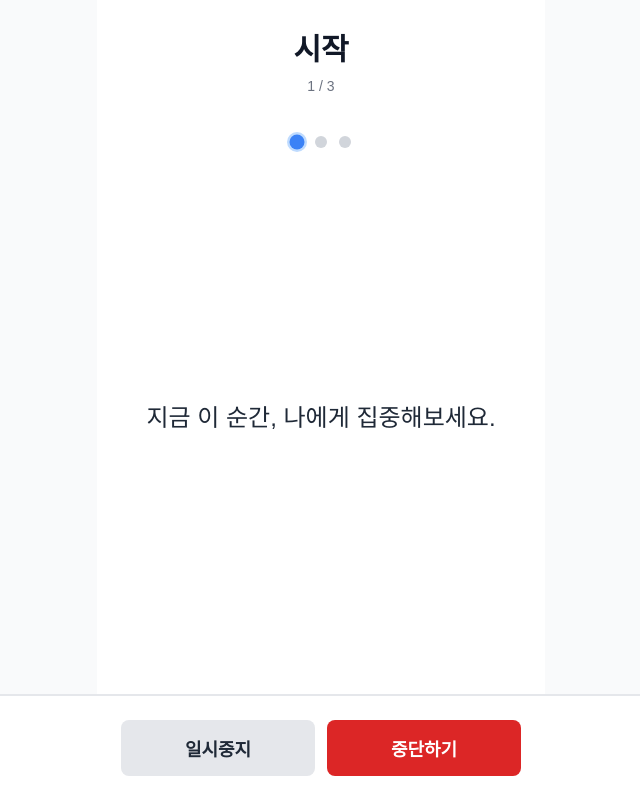
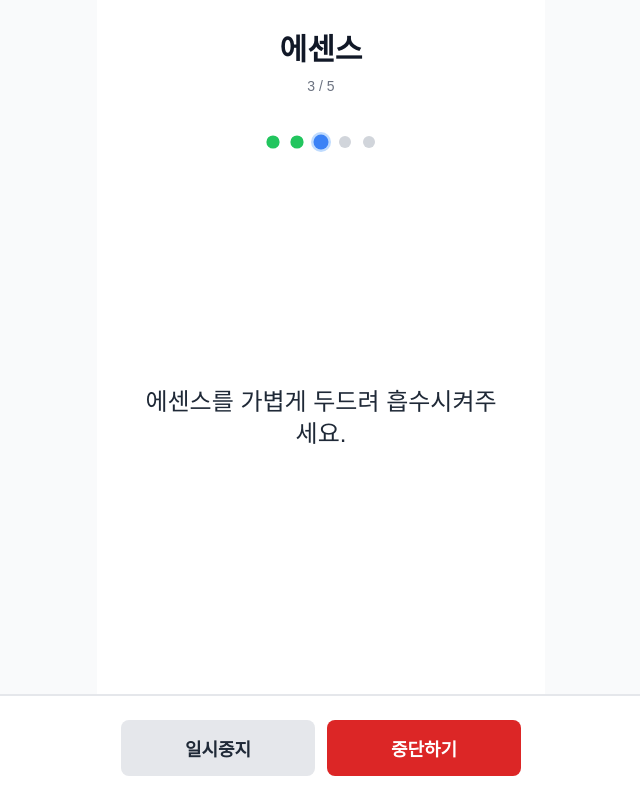
Before and after one commit to seony85-ux/myMVP, a Next.js app: page /routine/play in a window 1280 px wide. Shown: the whole page, without its empty margins (319-959 px from the left). Built offline with nearby package versions, Linux system fonts and the light colour scheme.

Commit message:
bgm삽입

```diff
--- a/app/routine/play/RoutinePlayContent.tsx
+++ b/app/routine/play/RoutinePlayContent.tsx
@@ -1,6 +1,6 @@
 'use client'
 
-import { useState, useEffect, useMemo, useCallback } from 'react'
+import { useState, useEffect, useMemo, useCallback, useRef } from 'react'
 import { useRouter, useSearchParams } from 'next/navigation'
 import AppLayout from '@/components/AppLayout'
 import CTAContainer from '@/components/CTAContainer'
@@ -8,6 +8,7 @@ import Button from '@/components/Button'
 import StepHeader from '@/components/StepHeader'
 import MeditationText from '@/components/MeditationText'
 import ProgressIndicator from '@/components/ProgressIndicator'
+import AudioManager, { AudioManagerRef } from '@/components/AudioManager'
 import { useSessionStore } from '@/stores/sessionStore'
 
 // BGM 이름 매핑 (setup 페이지와 동일)
@@ -17,12 +18,42 @@ const BGM_NAMES: Record<string, string> = {
   none: '없음',
 }
 
-// 스킨케어 단계 고정 순서 및 ID-한글 이름 매핑
-const STEP_ORDER = ['토너', '에센스', '크림']
-const STEP_ID_TO_NAME: Record<string, string> = {
-  toner: '토너',
-  essence: '에센스',
-  cream: '크림',
+// 루틴 단계 타입 정의
+interface RoutineStep {
+  id: string
+  text: string
+  audio_url: string
+  silenceAfter: number // ms 단위
+}
+
+// 10단계 루틴 구성
+const ROUTINE_STEPS: RoutineStep[] = [
+  { id: 'intro1', text: '지금 이 순간, 나에게 집중해보세요.', audio_url: '', silenceAfter: 0 },
+  { id: 'intro2', text: '천천히 숨을 들이쉬고 내쉬어보세요.', audio_url: '', silenceAfter: 0 },
+  { id: 'toner1', text: '지금 이 순간, 토너에 집중해보세요.', audio_url: '', silenceAfter: 0 },
+  { id: 'toner2', text: '토너를 부드럽게 펴발라주세요.', audio_url: '', silenceAfter: 0 },
+  { id: 'essence1', text: '지금 이 순간, 에센스에 집중해보세요.', audio_url: '', silenceAfter: 0 },
+  { id: 'essence2', text: '에센스를 가볍게 두드려 흡수시켜주세요.', audio_url: '', silenceAfter: 0 },
+  { id: 'cream1', text: '지금 이 순간, 크림에 집중해보세요.', audio_url: '', silenceAfter: 0 },
+  { id: 'cream2', text: '크림을 부드럽게 마사지하며 발라주세요.', audio_url: '', silenceAfter: 0 },
+  { id: 'finish1', text: '오늘 하루도 수고하셨어요.', audio_url: '', silenceAfter: 0 },
+  { id: 'finish2', text: '당신의 피부가 건강하게 빛나기를 바랍니다.', audio_url: '', silenceAfter: 0 },
+]
+
+// 진행 단계 UI 매핑 (5단계)
+const STEP_UI_NAMES = ['시작', '토너', '에센스', '크림', '마무리']
+
+// BGM URL 생성 함수 (bgmId 기반)
+const getBgmUrl = (bgmId: string | null): string | undefined => {
+  if (!bgmId || bgmId === 'none') return undefined
+
+  // BGM ID에 따른 URL 매핑
+  const bgmUrlMap: Record<string, string> = {
+    bgm2: 'https://iuuzjngznrlivozmoftc.supabase.co/storage/v1/object/public/bgm/piano.mp3',
+    bgm3: 'https://iuuzjngznrlivozmoftc.supabase.co/storage/v1/object/public/bgm/waves.mp3',
+  }
+
+  return bgmUrlMap[bgmId]
 }
 
 export default function RoutinePlayContent() {
@@ -30,9 +61,6 @@ export default function RoutinePlayContent() {
   const searchParams = useSearchParams()
 
   // Zustand 스토어에서 상태 가져오기
-  const routineMode = useSessionStore((state) => state.routineMode)
-  const selectedSteps = useSessionStore((state) => state.selectedSteps)
-  const voiceGuideEnabled = useSessionStore((state) => state.voiceGuideEnabled)
   const bgmId = useSessionStore((state) => state.bgmId)
 
   // 개발 모드 상태: 초기값은 false
@@ -40,7 +68,6 @@ export default function RoutinePlayContent() {
 
   // useEffect에서 dev 쿼리 파라미터 확인
   useEffect(() => {
-    // searchParams.get('dev') === '1'일 때만 dev 모드를 true로 설정
     const devParam = searchParams.get('dev')
     setIsDevMode(devParam === '1')
   }, [searchParams])
@@ -48,119 +75,207 @@ export default function RoutinePlayContent() {
   // 현재 진행 중인 단계 인덱스 관리 (초기값: 0)
   const [currentStepIndex, setCurrentStepIndex] = useState(0)
 
-  // 단계별 침묵 시간 설정 (ms 단위) - 컴포넌트 외부 상수로 정의
-  const stepSilenceMap: Record<string, number | undefined> = useMemo(
-    () => ({
-      start: 3000, // 3초
-      free: 0,
-      end: 0,
-      // 기본값은 0, 필요시 단계별로 설정 가능
-    }),
-    []
-  )
+  // 침묵 시간 대기 상태 관리
+  const [isSilentWaiting, setIsSilentWaiting] = useState(false)
 
-  // routineMode에 따라 단계 배열 구성 (메모이제이션)
-  const routineSteps = useMemo(() => {
-    if (routineMode === 'basic') {
-      // 기본 모드: 고정 단계
-      return ['start', 'free', 'end']
-    } else {
-      // 단계별 가이드 모드: start + 선택된 단계들 + end
-      // selectedSteps를 고정된 순서로 정렬
-      const sortedSteps = selectedSteps
-        .map((step) => {
-          // ID 형태인 경우 한글 이름으로 변환, 이미 한글인 경우 그대로 사용
-          return STEP_ID_TO_NAME[step] || step
-        })
-        .filter((step) => STEP_ORDER.includes(step))
-        .sort((a, b) => STEP_ORDER.indexOf(a) - STEP_ORDER.indexOf(b))
+  // 음성 재생 중 상태 관리
+  const [isVoicePlaying, setIsVoicePlaying] = useState(false)
 
-      return ['start', ...sortedSteps, 'end']
-    }
-  }, [routineMode, selectedSteps])
-  const currentStep = routineSteps[currentStepIndex] || 'start'
+  // 중단 상태 관리
+  const [isAborted, setIsAborted] = useState(false)
 
-  // 현재 단계의 침묵 시간 가져오기
-  const currentStepSilence = useMemo(() => {
-    // 문자열인 경우 매핑에서 찾기
-    return stepSilenceMap[currentStep] ?? 0
-  }, [currentStep, stepSilenceMap])
+  // 일시중지 상태 관리
+  const [isPaused, setIsPaused] = useState(false)
 
-  // 현재 단계명 표시용 (메모이제이션)
-  const currentStepName = useMemo(() => {
-    if (currentStep === 'start') return '시작'
-    if (currentStep === 'free') return '자율'
-    if (currentStep === 'end') return '마무리'
-    return `${currentStep} 단계`
+  // 침묵 시간 타이머 ref
+  const silenceTimerRef = useRef<NodeJS.Timeout | null>(null)
+
+  // AudioManager ref
+  const audioManagerRef = useRef<AudioManagerRef>(null)
+
+  // 현재 단계
+  const currentStep = useMemo(() => {
+    return ROUTINE_STEPS[currentStepIndex] || ROUTINE_STEPS[0]
+  }, [currentStepIndex])
+
+  // BGM URL
+  const bgmUrl = useMemo(() => {
+    return getBgmUrl(bgmId)
+  }, [bgmId])
+
+  // 현재 단계의 음성 URL
+  const voiceUrl = useMemo(() => {
+    return currentStep.audio_url || undefined
   }, [currentStep])
 
-  // 완료된 단계 인덱스 배열: 현재 단계 이전의 모든 단계 (메모이제이션)
-  const completedSteps = useMemo(() => {
-    return Array.from({ length: currentStepIndex }, (_, i) => i)
+  // 진행 단계 UI 인덱스 (0~4, 5단계)
+  const uiStepIndex = useMemo(() => {
+    return Math.floor(currentStepIndex / 2)
   }, [currentStepIndex])
 
-  // 현재 단계에 따른 문구 설정 (메모이제이션)
-  const currentPhraseText = useMemo(() => {
-    switch (currentStep) {
-      case 'start':
-        return '지금 이 순간, 나에게 집중해보세요.'
-      case 'free':
-        return '자유롭게 스킨케어를 진행해주세요.'
-      case 'end':
-        return '오늘 하루도 수고하셨어요.'
-      default:
-        // 토너, 에센스, 크림 등의 단계별 명상 문구
-        return `지금 이 순간, ${currentStep}에 집중해보세요.`
+  // 현재 단계명 표시용
+  const currentStepName = useMemo(() => {
+    return STEP_UI_NAMES[uiStepIndex] || '시작'
+  }, [uiStepIndex])
+
+  // 완료된 단계 인덱스 배열 (UI 기준)
+  const completedSteps = useMemo(() => {
+    return Array.from({ length: uiStepIndex }, (_, i) => i)
+  }, [uiStepIndex])
+
+  // 표시할 메시지 텍스트
+  const displayText = useMemo(() => {
+    if (isSilentWaiting) {
+      return '잠시 집중해보세요...'
     }
-  }, [currentStep])
+    return currentStep.text
+  }, [isSilentWaiting, currentStep.text])
 
-  // BGM 이름 가져오기 (메모이제이션)
+  // 마지막 단계인지 확인
+  const isLastStep = useMemo(() => {
+    return currentStepIndex >= ROUTINE_STEPS.length - 1
+  }, [currentStepIndex])
+
+  // BGM 이름 가져오기
   const bgmName = useMemo(() => {
     return bgmId ? (BGM_NAMES[bgmId] || '알 수 없음') : '없음'
   }, [bgmId])
 
-  // 중단 상태 관리 (중단 시 타이머 정리를 위해)
-  const [isAborted, setIsAborted] = useState(false)
-  // 일시중지 상태 관리
-  const [isPaused, setIsPaused] = useState(false)
-  // 침묵 시간 대기 상태 관리
-  const [isSilentWaiting, setIsSilentWaiting] = useState(false)
-
-  // 마지막 단계인지 확인 (메모이제이션)
-  const isLastStep = useMemo(() => {
-    return currentStepIndex >= routineSteps.length - 1
-  }, [currentStepIndex, routineSteps.length])
-
+  // 중단 핸들러
   const handleStop = useCallback(() => {
-    // 확인 다이얼로그 표시
     const confirmed = window.confirm('정말 루틴을 중단하시겠어요?')
 
     if (!confirmed) {
-      // 취소 시 아무 동작 없이 그대로 유지
       return
     }
 
-    // 확인 시에만 중단 처리
-    // TODO: 루틴 중단 처리 (세션 상태를 aborted로 저장)
-    // 중단 상태 설정 (타이머 정리를 위해)
     setIsAborted(true)
-    // 중단 시 Summary 화면으로 이동 (aborted 파라미터 포함)
+    audioManagerRef.current?.pause()
     router.push('/result/summary?aborted=1')
   }, [router])
 
-  // 일시중지/재개 핸들러
+  // 일시중지 핸들러
   const handlePause = useCallback(() => {
     setIsPaused(true)
+    audioManagerRef.current?.pause()
   }, [])
 
+  // 재개 핸들러
   const handleResume = useCallback(() => {
     setIsPaused(false)
+    audioManagerRef.current?.play()
   }, [])
 
-  // 끝내기 핸들러 (마지막 단계 완료 후)
+  // 끝내기 핸들러
   const handleComplete = useCallback(() => {
+    audioManagerRef.current?.pause()
     router.push('/result/emotion')
   }, [router])
+
+  // 다음 단계로 이동
+  const handleNextStep = useCallback(() => {
+    if (currentStepIndex < ROUTINE_STEPS.length - 1) {
+      setCurrentStepIndex((prev) => prev + 1)
+    }
+  }, [currentStepIndex])
+
+  // 음성 재생 완료 핸들러
+  const onVoiceEnded = useCallback(() => {
+    setIsVoicePlaying(false)
+    const silenceAfter = currentStep.silenceAfter
+
+    // 기존 타이머 정리
+    if (silenceTimerRef.current) {
+      clearTimeout(silenceTimerRef.current)
+      silenceTimerRef.current = null
+    }
+
+    if (silenceAfter > 0) {
+      // 침묵 시간 대기 시작
+      setIsSilentWaiting(true)
+
+      // 침묵 시간 후 다음 단계로 이동
+      silenceTimerRef.current = setTimeout(() => {
+        setIsSilentWaiting(false)
+        silenceTimerRef.current = null
+        if (currentStepIndex < ROUTINE_STEPS.length - 1) {
+          setCurrentStepIndex((prev) => prev + 1)
+        }
+      }, silenceAfter)
+    } else {
+      // 침묵 시간이 없으면 즉시 다음 단계로 이동
+      if (currentStepIndex < ROUTINE_STEPS.length - 1) {
+        setCurrentStepIndex((prev) => prev + 1)
+      }
+    }
+  }, [currentStep, currentStepIndex])
+
+  // 중단/일시중지 시 타이머 정리
+  useEffect(() => {
+    if (isAborted || isPaused) {
+      if (silenceTimerRef.current) {
+        clearTimeout(silenceTimerRef.current)
+        silenceTimerRef.current = null
+      }
+    }
+  }, [isAborted, isPaused])
+
+  // 컴포넌트 언마운트 시 타이머 정리
+  useEffect(() => {
+    return () => {
+      if (silenceTimerRef.current) {
+        clearTimeout(silenceTimerRef.current)
+      }
+    }
+  }, [])
+
+  // 단계 변경 시 음성 재생 시작
+  useEffect(() => {
+    if (isAborted || isPaused) {
+      return
+    }
+
+    if (isLastStep) {
+      return
+    }
+
+    // 음성 재생 시작
+    if (voiceUrl) {
+      setIsVoicePlaying(true)
+      setIsSilentWaiting(false)
+
+      // AudioManager가 재생을 시작하도록 play 호출
+      // playVoice가 true이므로 음성이 재생됨
+      audioManagerRef.current?.play()
+    } else {
+      // audio_url이 없으면 즉시 다음 단계로
+      const timer = setTimeout(() => {
+        if (currentStepIndex < ROUTINE_STEPS.length - 1) {
+          setCurrentStepIndex((prev) => prev + 1)
+        }
+      }, 1000) // 1초 후 다음 단계로
+
+      return () => {
+        clearTimeout(timer)
+      }
+    }
+  }, [currentStepIndex, voiceUrl, isAborted, isPaused, isLastStep])
+
+  // 컴포넌트 마운트 시 BGM 시작
+  useEffect(() => {
+    if (bgmUrl && !isAborted && !isPaused) {
+      audioManagerRef.current?.play()
+    }
+  }, [bgmUrl, isAborted, isPaused])
+
+  // 일시중지/재개 시 오디오 제어
+  useEffect(() => {
+    if (isPaused) {
+      audioManagerRef.current?.pause()
+    } else if (!isAborted) {
+      audioManagerRef.current?.play()
+    }
+  }, [isPaused, isAborted])
 
   // 개발용 핸들러
   const handleDevComplete = useCallback(() => {
@@ -171,118 +286,52 @@ export default function RoutinePlayContent() {
     router.push('/result/summary?aborted=1')
   }, [router])
 
-  // 다음 단계로 이동 (dev 모드용)
-  const handleNextStep = useCallback(() => {
-    if (currentStepIndex < routineSteps.length - 1) {
-      setCurrentStepIndex((prev) => prev + 1)
-    }
-  }, [currentStepIndex, routineSteps.length])
-
-  // 침묵 시간 대기 오버레이 테스트 (dev 모드용)
   const handleTestSilence = useCallback(() => {
     setIsSilentWaiting(true)
-    // 3초 후 자동으로 해제 (테스트용)
     setTimeout(() => {
       setIsSilentWaiting(false)
     }, 3000)
   }, [])
 
-  // 단계 완료 핸들러 (음성 재생 후 침묵 시간 처리용)
-  const handleStepComplete = useCallback(() => {
-    if (currentStepIndex < routineSteps.length - 1) {
-      setCurrentStepIndex((prev) => prev + 1)
-    }
-  }, [currentStepIndex, routineSteps.length])
-
-  // 음성 재생 완료 핸들러
-  const onVoiceEnded = useCallback(() => {
-    const silenceAfter = currentStepSilence ?? 0
-    if (silenceAfter > 0) {
-      // 침묵 시간 대기 시작
-      setIsSilentWaiting(true)
-      // 침묵 시간 후 다음 단계로 이동
-      setTimeout(() => {
-        setIsSilentWaiting(false)
-        handleStepComplete()
-      }, silenceAfter)
-    } else {
-      // 침묵 시간이 없으면 즉시 다음 단계로 이동
-      handleStepComplete()
-    }
-  }, [currentStepSilence, handleStepComplete])
-
-  // 자동 진행 로직: 10초마다 다음 단계로 전환
-  useEffect(() => {
-    // 중단된 경우 타이머 실행하지 않음
-    if (isAborted) {
-      return
-    }
-
-    // 일시중지된 경우 타이머 실행하지 않음
-    if (isPaused) {
-      return
-    }
-
-    // 마지막 단계에서는 자동 진행하지 않음 (끝내기 버튼으로 완료)
-    if (isLastStep) {
-      return
-    }
-
-    // 각 단계마다 10초 후 다음 단계로 전환
-    const timer = setTimeout(() => {
-      setCurrentStepIndex((prev) => {
-        if (prev < routineSteps.length - 1) {
-          return prev + 1
-        }
-        return prev
-      })
-    }, 10000) // 10초
-
-    // cleanup: 컴포넌트 언마운트 또는 의존성 변경 시 타이머 정리
-    return () => {
-      clearTimeout(timer)
-    }
-  }, [currentStepIndex, routineSteps.length, isAborted, isPaused, isLastStep])
-
   return (
     <AppLayout>
       <div className="flex flex-col min-h-[100svh]">
+        {/* AudioManager 컴포넌트 */}
+        <AudioManager
+          ref={audioManagerRef}
+          bgmUrl={bgmUrl}
+          voiceUrl={voiceUrl}
+          playVoice={true}
+          onVoiceEnded={onVoiceEnded}
+        />
+
         {/* 우측 상단: 설정 상태 표시 (dev 모드에서만 표시) */}
         {isDevMode && (
           <div className="absolute top-4 right-4 text-xs sm:text-sm text-gray-600 space-y-1 z-10">
-            <div>음성 가이드: {voiceGuideEnabled ? '사용함' : '사용 안 함'}</div>
             <div>BGM: {bgmName}</div>
+            <div>현재 단계: {currentStepIndex + 1}/10</div>
+            <div>UI 단계: {uiStepIndex + 1}/5</div>
           </div>
         )}
 
         {/* 상단: 현재 단계명 */}
-        {routineSteps.length > 0 && (
-          <>
         <StepHeader
           stepName={currentStepName}
-              stepNumber={currentStepIndex + 1}
-              totalSteps={routineSteps.length}
+          stepNumber={uiStepIndex + 1}
+          totalSteps={STEP_UI_NAMES.length}
         />
 
         {/* 진행 상태 시각화 */}
         <ProgressIndicator
-              steps={routineSteps.map((step) => {
-                // ProgressIndicator에 표시할 단계명 변환
-                if (step === 'start') return '시작'
-                if (step === 'free') return '자율'
-                if (step === 'end') return '마무리'
-                return step
-              })}
-              currentStep={currentStepIndex}
+          steps={STEP_UI_NAMES}
+          currentStep={uiStepIndex}
           completedSteps={completedSteps}
           variant="dots"
         />
-          </>
-        )}
 
         {/* 중앙: 현재 명상 문장 */}
         <div className="flex-1 flex items-center justify-center px-6 pb-32 relative">
-          <MeditationText text={currentPhraseText} animate={false} />
+          <MeditationText text={displayText} animate={false} />
 
           {/* 침묵 시간 대기 오버레이 */}
           {isSilentWaiting && (
@@ -343,18 +392,15 @@ export default function RoutinePlayContent() {
         {/* 개발용 컨트롤 (프로덕션에서는 숨김) */}
         {isDevMode && (
           <div className="fixed bottom-20 right-4 flex flex-col gap-2 z-50">
-            {/* 다음 단계로 버튼 (모든 모드에서 표시) */}
-            {routineSteps.length > 1 && (
             <Button
               onClick={handleNextStep}
               variant="secondary"
               size="sm"
               className="text-xs opacity-70 hover:opacity-100"
-                disabled={currentStepIndex >= routineSteps.length - 1}
+              disabled={currentStepIndex >= ROUTINE_STEPS.length - 1}
             >
-                DEV: 다음 단계로 ({currentStepIndex + 1}/{routineSteps.length})
+              DEV: 다음 단계로 ({currentStepIndex + 1}/{ROUTINE_STEPS.length})
             </Button>
-            )}
             <Button
               onClick={handleTestSilence}
               variant="secondary"
```
Also changed, not shown: components/AudioManager.tsx (+5 -3 lines). Lines whose indentation alone changed are shown as unchanged.
